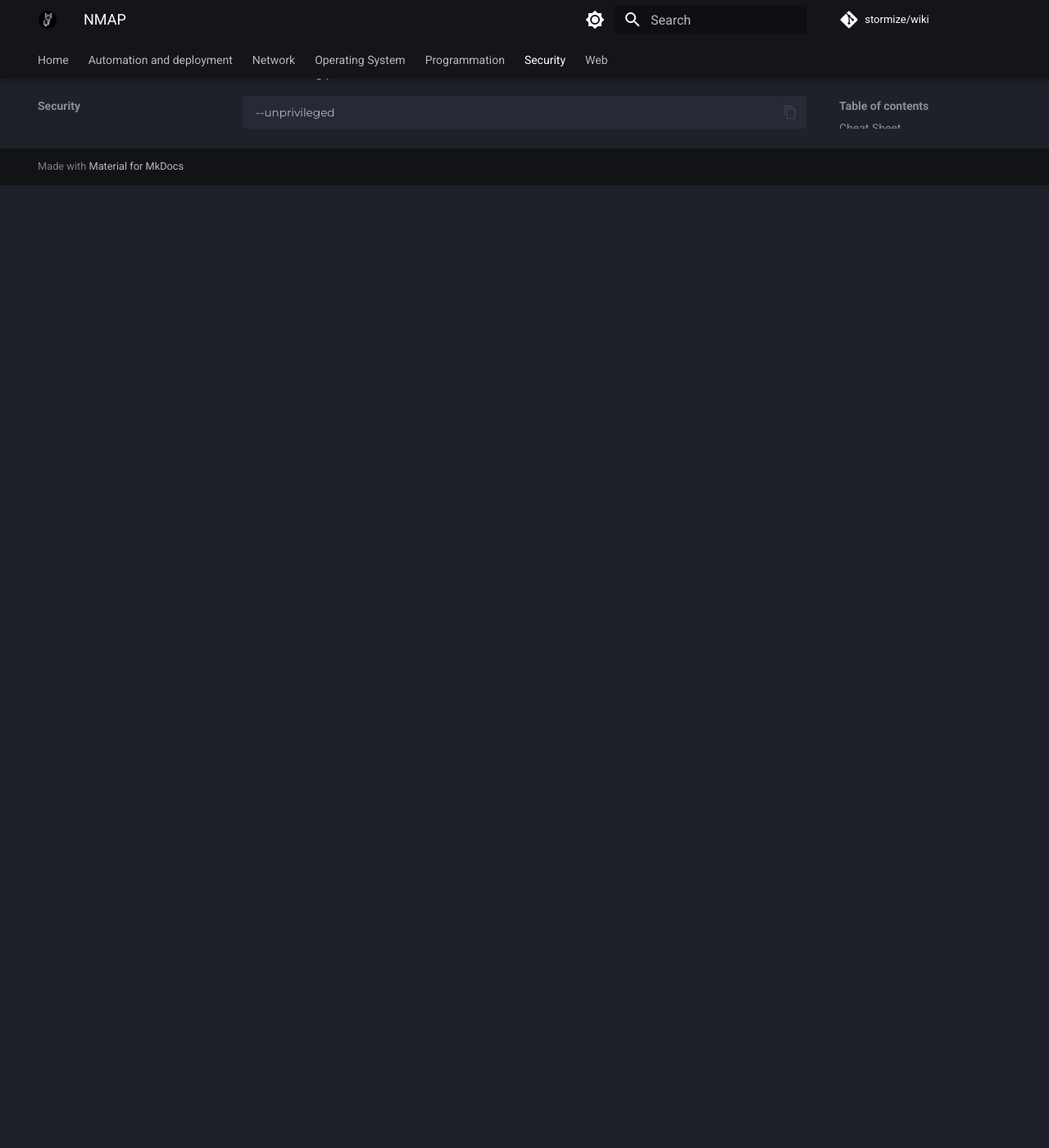
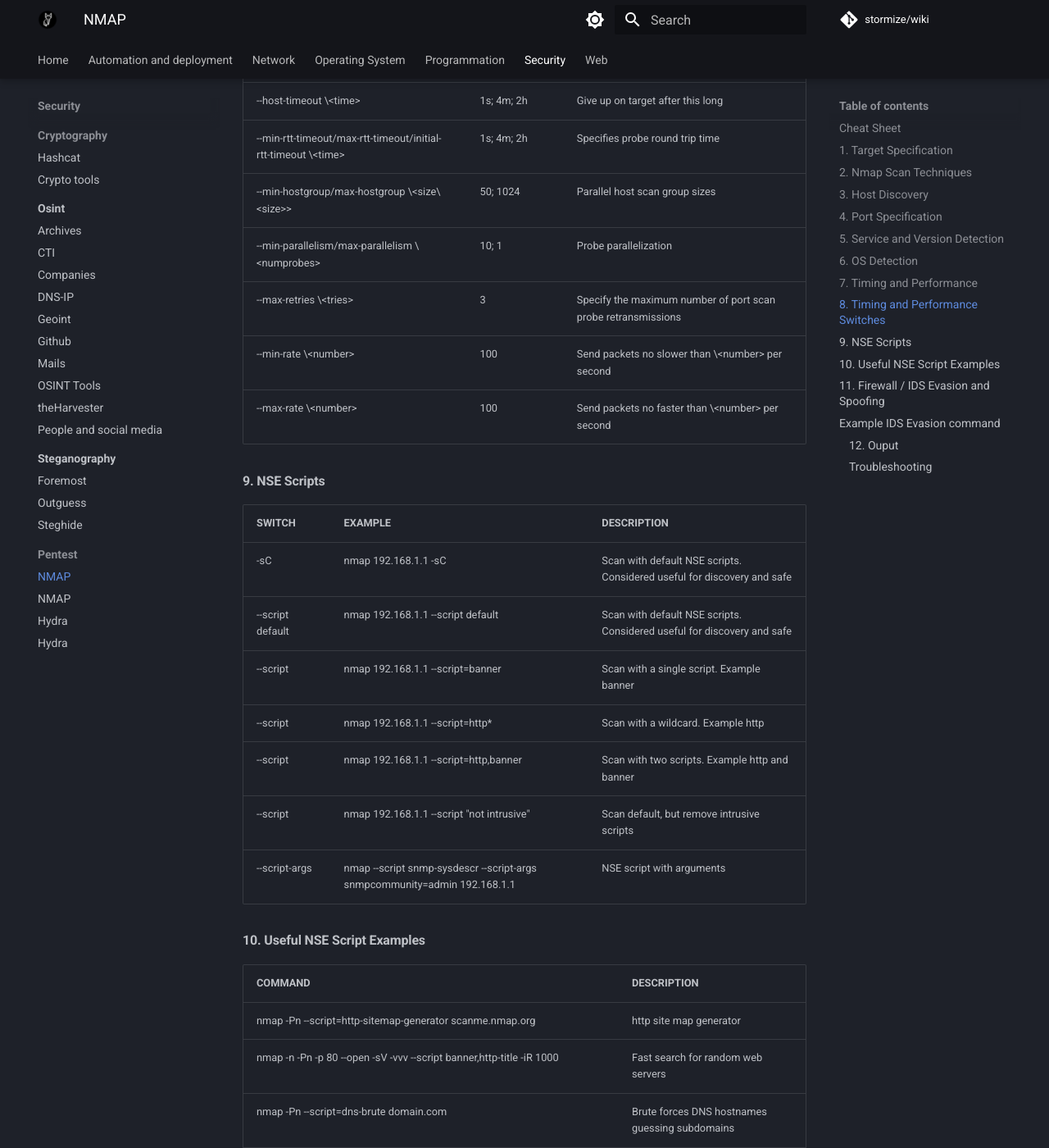
Before and after one commit to stormize9/Wiki, an MkDocs documentation site: the page built from docs/Security/Pentest/NMAP.md, in a window 1280 px wide and 1400 px high, scrolled down 3421 px. Shown: the whole window at 82% size. Built offline with MkDocs 1.6.1 and Material for MkDocs 9.7.7, drawn with Linux system fonts in a browser that asks for light colours; comment, search, counter and statistics services are not loaded; before the commit the page ends 3647 px from its top, so only the background shows below that; some of the changed text lies outside the part shown.

Commit message:
vault backup: 2023-04-04 16:11:15

```diff
--- a/docs/Security/Pentest/NMAP.md
+++ b/docs/Security/Pentest/NMAP.md
@@ -91,6 +91,73 @@
 | -T2    | n                    |                                                 |
 
 
+#### 8. Timing and Performance Switches
+
+| SWITCH | EXAMPLE INPUT | DESCRIPTION |
+|--------|---------------|-------------|
+| --host-timeout \<time\> | 1s; 4m; 2h | Give up on target after this long |
+| --min-rtt-timeout/max-rtt-timeout/initial-rtt-timeout \<time\> | 1s; 4m; 2h | Specifies probe round trip time |
+| --min-hostgroup/max-hostgroup \<size\<size\>\> | 50; 1024 | Parallel host scan group sizes |
+| --min-parallelism/max-parallelism \<numprobes\> | 10; 1 | Probe parallelization |
+| --max-retries \<tries\> | 3 | Specify the maximum number of port scan probe retransmissions |
+| --min-rate \<number\> | 100 | Send packets no slower than \<number\> per second |
+| --max-rate \<number\> | 100 | Send packets no faster than \<number\> per second |
+
+#### 9. NSE Scripts
+
+| SWITCH | EXAMPLE | DESCRIPTION |
+|--------|---------|-------------|
+| -sC | nmap 192.168.1.1 -sC | Scan with default NSE scripts. Considered useful for discovery and safe |
+| --script default | nmap 192.168.1.1 --script default | Scan with default NSE scripts. Considered useful for discovery and safe |
+| --script | nmap 192.168.1.1 --script=banner | Scan with a single script. Example banner |
+| --script | nmap 192.168.1.1 --script=http\* | Scan with a wildcard. Example http |
+| --script | nmap 192.168.1.1 --script=http,banner | Scan with two scripts. Example http and banner |
+| --script | nmap 192.168.1.1 --script "not intrusive" | Scan default, but remove intrusive scripts |
+| --script-args | nmap --script snmp-sysdescr --script-args snmpcommunity=admin 192.168.1.1 | NSE script with arguments |
+
+#### 10. Useful NSE Script Examples
+
+| COMMAND | DESCRIPTION |
+|---------|-------------|
+| nmap -Pn --script=http-sitemap-generator scanme.nmap.org | http site map generator |
+| nmap -n -Pn -p 80 --open -sV -vvv --script banner,http-title -iR 1000 | Fast search for random web servers |
+| nmap -Pn --script=dns-brute domain.com | Brute forces DNS hostnames guessing subdomains |
+| nmap -n -Pn -vv -O -sV --script smb-enum\*,smb-ls,smb-mbenum,smb-os-discovery,smb-s\*,smb-vuln\*,smbv2\* -vv 192.168.1.1 | Safe SMB scripts to run |
+| nmap --script whois\* domain.com | Whois query |
+| nmap -p80 --script http-unsafe-output-escaping scanme.nmap.org | Detect cross site scripting vulnerabilities |
+| nmap -p80 --script http-sql-injection scanme.nmap.org | Check for SQL injections |
+
+
+#### 11. Firewall / IDS Evasion and Spoofing
+
+| SWITCH | EXAMPLE | DESCRIPTION |
+| --- | --- | --- |
+| -f | nmap 192.168.1.1 -f | Requested scan (including ping scans) use tiny fragmented IP packets. Harder for packet filters |
+| --mtu | nmap 192.168.1.1 --mtu 32 | Set your own offset size |
+| -D | nmap -D 192.168.1.101,192.168.1.102,192.168.1.103,192.168.1.23 192.168.1.1 | Send scans from spoofed IPs |
+| -D | nmap -D decoy-ip1,decoy-ip2,your-own-ip,decoy-ip3,decoy-ip4 remote-host-ip | Above example explained |
+| -S | nmap -S www.microsoft.com www.facebook.com | Scan Facebook from Microsoft (-e eth0 -Pn may be required) |
+| -g | nmap -g 53 192.168.1.1 | Use given source port number |
+| --proxies | nmap --proxies http://192.168.1.1:8080, http://192.168.1.2:8080 192.168.1.1 | Relay connections through HTTP/SOCKS4 proxies |
+| --data-length | nmap --data-length 200 192.168.1.1 | Appends random data to sent packets |
+
+### Example IDS Evasion command
+
+
+#### 12. Ouput
+| SWITCH | EXAMPLE | DESCRIPTION |
+| --- | --- | --- |
+| -oN | nmap 192.168.1.1 -oN normal.file | Normal output to the file normal.file |
+| -oX | nmap 192.168.1.1 -oX xml.file | XML output to the file xml.file |
+| -oG | nmap 192.168.1.1 -oG grep.file | Grepable output to the file grep.file |
+| -oA | nmap 192.168.1.1 -oA results | Output in the three major formats at once |
+| -oG -- | nmap 192.168.1.1 -oG -- | Grepable output to screen. -oN -, -oX – also usable |
+| --append-output | nmap 192.168.1.1 -oN file.file --append-output | Append a scan to a previous scan file |
+| -v | nmap 192.168.1.1 -v | Increase the verbosity level (use -vv or more for greater effect) |
+| -d | nmap 192.168.1.1 -d | Increase debugging level (use -dd or more for greater effect) |
+| --reason | nmap 192.168.1.1 --reason | Display the reason a port is in a particular state, same output as -vv |
+| --open | nmap 192.168.1.1 --open | Only show open (or possibly open) ports |
+| --packet-trace | nmap 192.168.1.1 -T4 --packet-trace | Show all packets sent and received
 
 
 #### Troubleshooting
```
